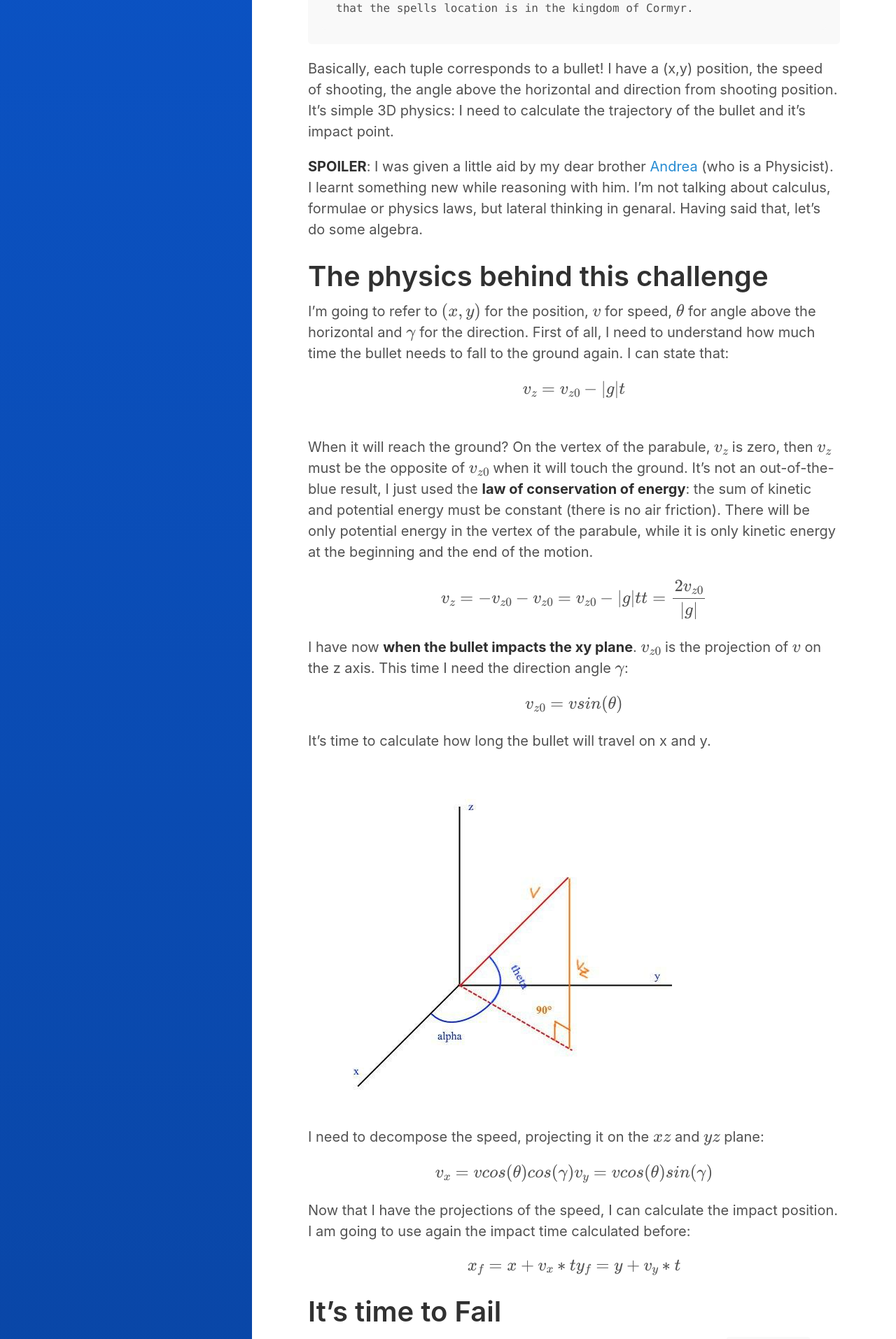
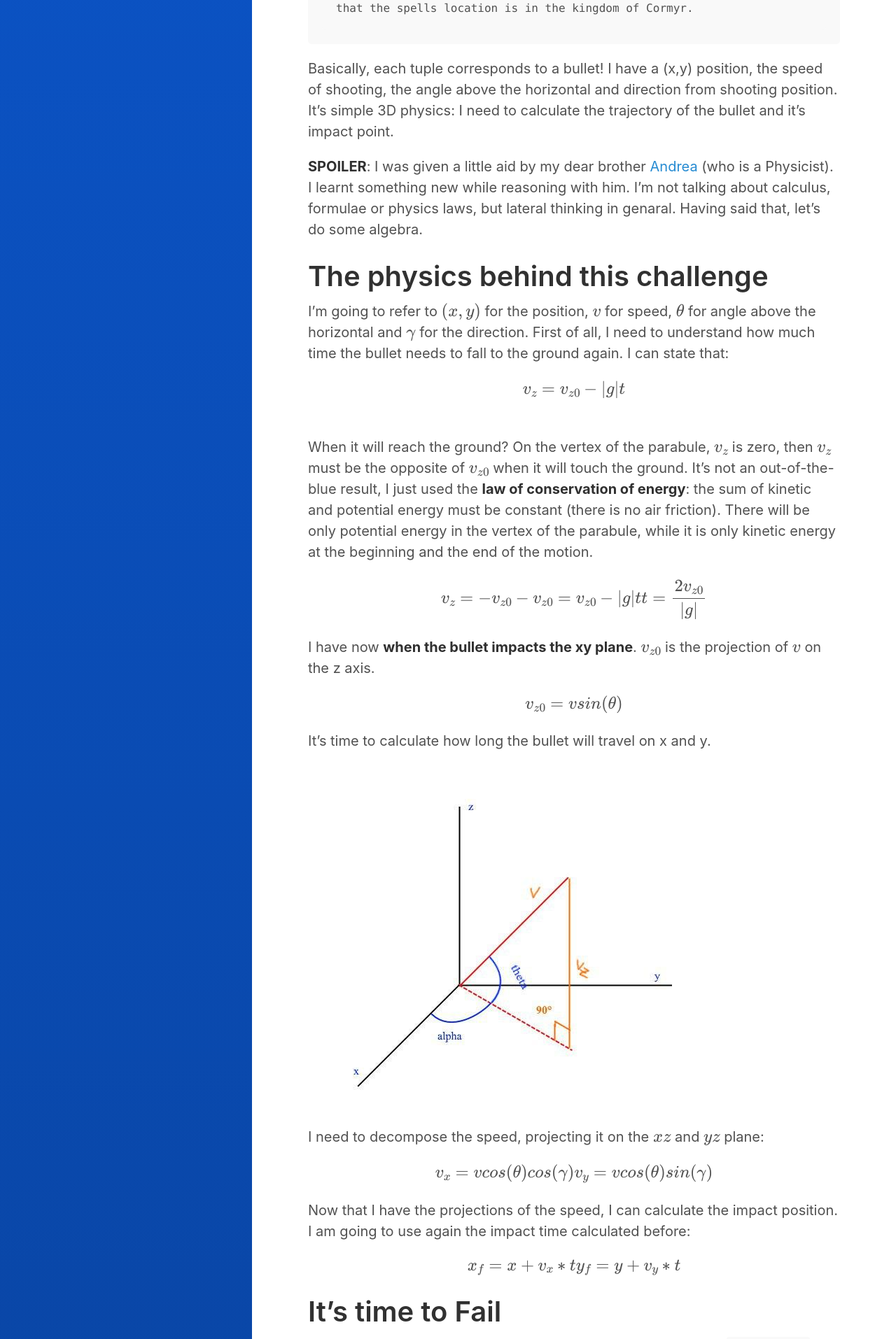
Before and after one commit to zangobot/zangobot.github.io, a Jekyll site: the page built from _posts/2018-04-02-swamp_p2.md, in a window 1280 px wide. Shown: the part 1351-3265 px from the top of the page at 70% size. Built offline with Jekyll 4.4.1, drawn with Linux system fonts in a browser that asks for light colours; formulas are drawn with MathJax 3.

Commit message:
It's theta and not gamma. I made a typo.

```diff
--- a/_posts/2018-04-02-swamp_p2.md
+++ b/_posts/2018-04-02-swamp_p2.md
@@ -82,7 +82,6 @@ t = \frac{2v_{z0}}{|g|}
 $$
 </center>
 I have now **when the bullet impacts the xy plane**. $$v_{z0}$$ is the projection of $$v$$ on the z axis.
-This time I need the direction angle $$\gamma$$:
 <center>
 $$
 v_{z0} = vsin(\theta)
```
